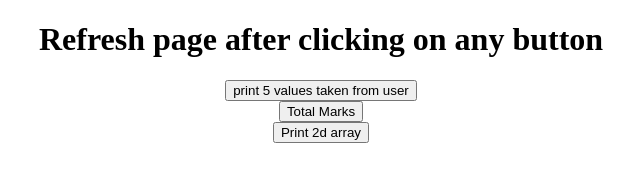
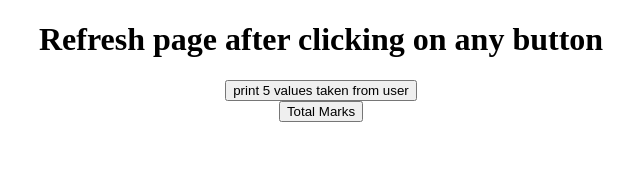
Before and after one commit to Manish-Rane1/Javascript-23, a plain HTML site: page index.html in a window 1280 px wide. Shown: the whole page, without its empty margins (319-959 px from the left). Drawn offline with Linux system fonts and the light colour scheme.

Commit message:
Update index.html

```diff
--- a/index.html
+++ b/index.html
@@ -15,8 +15,5 @@
     <br>
     <button type="button" onclick="two()">
     Total Marks </button>
-    <br>
-    <button type="button" onclick="three()">
-        Print 2d array </button>
 </body>
 </html>
```
